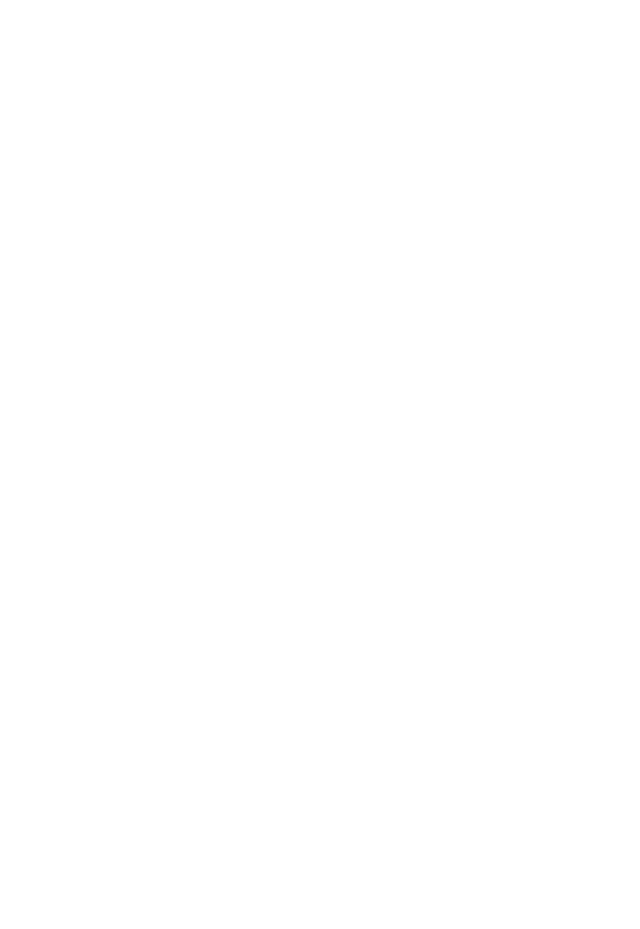
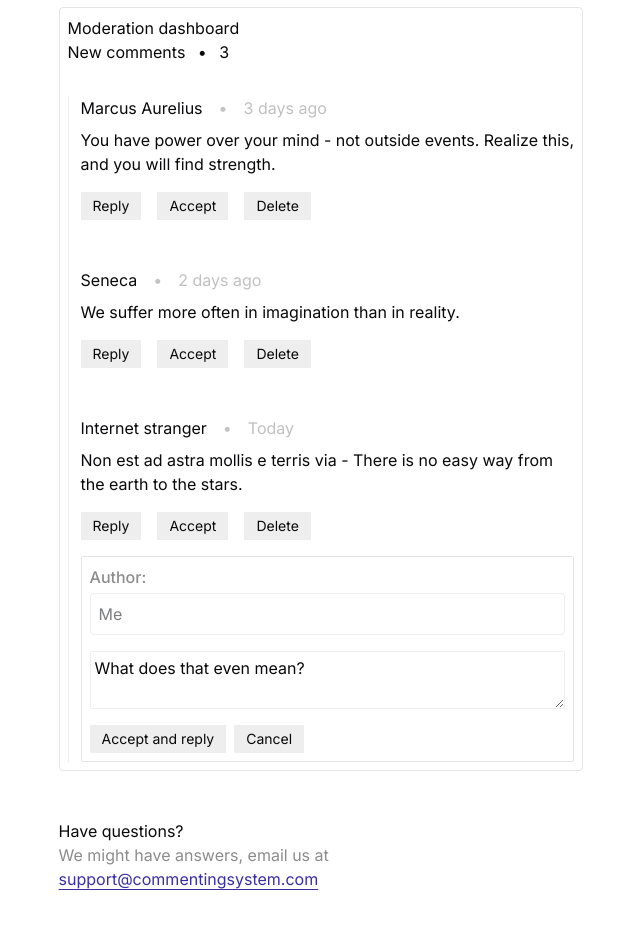
Before and after one commit to eduardo-uribe/commenting-system, a Next.js app: page / in a window 1280 px wide. Shown: the part 883-1812 px from the top of the page, without its empty margins (319-959 px from the left). Before the commit the page ends 978 px from the top, so only its background shows below. Built offline with nearby package versions, Linux system fonts and the light colour scheme.

Commit message:
Add moderation dashboard section to landing page.

```diff
--- /dev/null
+++ b/src/actions/edit-thread.ts
@@ -0,0 +1,17 @@
+'use server';
+
+export async function update() {
+  try {
+    console.log('update thread.');
+  } catch (error) {
+    console.log(error);
+  }
+}
+
+export async function delete_thread() {
+  try {
+    console.log('delete thread.');
+  } catch (error) {
+    console.log(error);
+  }
+}
--- a/src/app/components/dashboard/ThreadDashboard.tsx
+++ b/src/app/components/dashboard/ThreadDashboard.tsx
@@ -1,6 +1,7 @@
 'use client';
 
 import { createThread } from '@/actions/dashboard';
+import Link from 'next/link';
 
 export default function ThreadDashboard({
   threads,
@@ -32,10 +33,16 @@ export default function ThreadDashboard({
             return (
               <li
                 key={thread.thread_id}
-                className='border rounded py-1 px-2 mb-2'
+                className='border rounded py-1 px-2 mb-2 flex'
               >
                 <p className='mr-6'>Id: {thread.thread_id}</p>
                 <p className='mr-2'>Name: {thread.thread_name}</p>
+                <Link
+                  href={`/dashboard/thread/${thread.thread_id}`}
+                  className='underline underline-offset-2'
+                >
+                  Edit
+                </Link>
               </li>
             );
           })}
--- a/src/app/dashboard/page.tsx
+++ b/src/app/dashboard/page.tsx
@@ -126,6 +126,7 @@ export default async function Page({
 }: {
   searchParams?: { url?: string };
 }) {
+  // user id
   const { userId }: { userId: string | null } = auth();
   if (!userId) redirect('/sign-in');
 
--- /dev/null
+++ b/src/app/dashboard/thread/[id]/EditThreadForm.tsx
@@ -0,0 +1,58 @@
+'use client';
+
+import { update, delete_thread } from '@/actions/edit-thread';
+
+interface Thread {
+  thread_id: number;
+  thread_owner_id: number;
+  thread_date_created: Date;
+  thread_date_updatead: Date;
+  thread_name: string;
+}
+
+export default function EditThreadForm({ thread }: { thread: Thread }) {
+  return (
+    <form action={update} className='border rounded p-2'>
+      <h1 className='font-medium mb-1'>Edit this thread</h1>
+      <p className='mb-4 text-[#8C8C8D]'>
+        Update the thread name or delete the thread entirely.
+      </p>
+
+      <label htmlFor='thread_id' className='block text-sm font-medium mt-4'>
+        Identification number
+      </label>
+      <input
+        type='text'
+        name='thread_id'
+        id='thread_id'
+        className='block mt-1 border rounded p-2 w-full text-sm'
+        value={thread.thread_id}
+        readOnly
+      />
+
+      <label htmlFor='thread_name' className='block font-medium mt-4 text-sm'>
+        Name
+      </label>
+      <input
+        type='text'
+        name='thread_name'
+        id='thread_id'
+        className='block mt-1 border rounded p-2 w-full text-sm mb-8'
+        defaultValue={thread.thread_name}
+      />
+
+      <button className='border rounded py-1 px-4 mr-2 bg-[#eee]' type='submit'>
+        Save
+      </button>
+      <button
+        className='border rounded py-1 px-4 hover:bg-[#FCD4D5]'
+        onClick={async (event) => {
+          await delete_thread();
+        }}
+        type='button'
+      >
+        Delete
+      </button>
+    </form>
+  );
+}
--- /dev/null
+++ b/src/app/dashboard/thread/[id]/page.tsx
@@ -0,0 +1,44 @@
+import { neon } from '@neondatabase/serverless';
+import EditThreadForm from './EditThreadForm';
+
+interface Thread {
+  thread_id: number;
+  thread_owner_id: number;
+  thread_date_created: Date;
+  thread_date_updatead: Date;
+  thread_name: string;
+}
+
+export default async function Page({ params }: { params: { id: string } }) {
+  const thread_id = Number(params.id);
+
+  // read thread metadata
+  const thread = await read_thread(thread_id);
+
+  if (thread) {
+    return (
+      <main className='max-w-[52ch] m-auto pt-24'>
+        <h1 className='mb-4'>Commenting System</h1>
+        <EditThreadForm thread={thread as Thread} />
+      </main>
+    );
+  }
+}
+
+// read thread metadata
+async function read_thread(thread_id: number) {
+  try {
+    const sql = neon(process.env.DATABASE_URL!);
+
+    const result = await sql(
+      `SELECT * FROM thread WHERE thread.thread_id = $1`,
+      [thread_id]
+    );
+
+    const thread_metadata = result[0];
+
+    return thread_metadata;
+  } catch (error) {
+    console.log(error);
+  }
+}
--- a/src/app/page.tsx
+++ b/src/app/page.tsx
@@ -24,8 +24,156 @@ export default function Page() {
 
       <Thread />
 
-      {/* <h2 className='font-medium'>Bare and functional moderation dashboard</h2> */}
-      <h2 className=''>Have questions?</h2>
+      <h2 className='font-medium'>Bare and functional moderation dashboard</h2>
+      <p className='text-[#8C8C8D]'>
+        Accept, delete, and respond to comments from one place.
+      </p>
+      <section id='comment-system' className='mt-8 border rounded p-2'>
+        <h1>Moderation dashboard</h1>
+        <p>
+          New comments <span className='self-center mx-2'>&#8226;</span> 3
+        </p>
+        <ul className='list-none mt-8 p-0 border-l-[1px] border-[#eee]'>
+          <li className='pl-3 [&:not(:first-child)]:mt-12'>
+            <article className='comment'>
+              <div className='flex'>
+                <p className='mr-4'>Marcus Aurelius</p>
+                <span className='block self-center mr-4 text-[#c3c3c3]'>
+                  &#8226;
+                </span>
+                <time className='self-end text-[#c0c0c0]'>3 days ago</time>
+              </div>
+              <p className='mt-2 leading-6'>
+                You have power over your mind - not outside events. Realize
+                this, and you will find strength.
+              </p>
+              <button
+                className='border-none bg-[#eee] mt-4 mr-4 py-1 px-3 text-sm'
+                disabled
+              >
+                Reply
+              </button>
+              <button
+                className='border-none bg-[#eee] mt-4 mr-4 py-1 px-3 text-sm'
+                disabled
+              >
+                Accept
+              </button>
+              <button
+                className='border-none bg-[#eee] mt-4 py-1 px-3 text-sm'
+                disabled
+              >
+                Delete
+              </button>
+            </article>
+          </li>
+          <li className='pl-3 [&:not(:first-child)]:mt-12'>
+            <article className='comment'>
+              <div className='flex'>
+                <p className='mr-4'>Seneca</p>
+                <span className='block self-center mr-4 text-[#c3c3c3]'>
+                  &#8226;
+                </span>
+                <time className='self-end text-[#c0c0c0]'>2 days ago</time>
+              </div>
+              <p className='mt-2 leading-6'>
+                We suffer more often in imagination than in reality.
+              </p>
+              <button
+                className='border-none bg-[#eee] mt-4 mr-4 py-1 px-3 text-sm'
+                disabled
+              >
+                Reply
+              </button>
+              <button
+                className='border-none bg-[#eee] mt-4 mr-4 py-1 px-3 text-sm'
+                disabled
+              >
+                Accept
+              </button>
+              <button
+                className='border-none bg-[#eee] mt-4 py-1 px-3 text-sm'
+                disabled
+              >
+                Delete
+              </button>
+            </article>
+          </li>
+          <li className='pl-3 [&:not(:first-child)]:mt-12'>
+            <article className='comment'>
+              <div className='flex'>
+                <p className='mr-4'>Internet stranger</p>
+                <span className='block self-center mr-4 text-[#c3c3c3]'>
+                  &#8226;
+                </span>
+                <time className='self-end text-[#c0c0c0]'>Today</time>
+              </div>
+              <p className='mt-2 leading-6'>
+                Non est ad astra mollis e terris via - There is no easy way from
+                the earth to the stars.
+              </p>
+              <button
+                className='border-none bg-[#eee] mt-4 mr-4 py-1 px-3 text-sm'
+                disabled
+              >
+                Reply
+              </button>
+              <button
+                className='border-none bg-[#eee] mt-4 mr-4 py-1 px-3 text-sm'
+                disabled
+              >
+                Accept
+              </button>
+              <button
+                className='border-none bg-[#eee] mt-4 py-1 px-3 text-sm'
+                disabled
+              >
+                Delete
+              </button>
+            </article>
+            <form className='border rounded-[0.1rem] p-[0.5rem] mt-4'>
+              <label
+                htmlFor='author'
+                className='block font-medium text-[#8C8C8D] mb-1'
+              >
+                Author:
+              </label>
+              <input
+                type='text'
+                name='author'
+                id='author'
+                defaultValue='Me'
+                readOnly
+                className='block border border-[#eee] rounded w-full p-2 mb-4 text-[#7D7E80]'
+              />
+              <textarea
+                name='comment'
+                id='comment'
+                className='border border-[#eee] rounded-[0.1rem] block p-[0.25rem] w-full'
+                required
+                // placeholder='Any thoughts or comments, share them here?'
+                defaultValue={'What does that even mean?'}
+                readOnly
+              ></textarea>
+              <button
+                type='submit'
+                className='border-none bg-[#eee] mt-4 py-1 px-3 mr-2 text-sm'
+                disabled
+              >
+                Accept and reply
+              </button>
+              <button
+                className='border-none bg-[#eee] mt-4 py-1 px-3 text-sm'
+                disabled
+              >
+                Cancel
+              </button>
+            </form>
+          </li>
+        </ul>
+      </section>
+
+      <h2 className='mt-12'>Have questions?</h2>
       <p className='text-[#8C8C8D] inline-block'>
         We might have answers, email us at {''}
         <a
--- a/src/app/sign-up/[[...sign-up]]/SignUpForm.tsx
+++ b/src/app/sign-up/[[...sign-up]]/SignUpForm.tsx
@@ -1,9 +1,10 @@
 'use client';
 
+import { useState } from 'react';
 import Link from 'next/link';
+
 import { CardElement, useElements, useStripe } from '@stripe/react-stripe-js';
 import { useSignUp } from '@clerk/nextjs';
-import { useState } from 'react';
 
 type Props = {
   setVerifying: (val: boolean) => void;
--- a/src/app/sign-up/[[...sign-up]]/page.tsx
+++ b/src/app/sign-up/[[...sign-up]]/page.tsx
@@ -2,10 +2,12 @@
 
 import * as React from 'react';
 import { useState } from 'react';
+
 import SignUpForm from './SignUpForm';
+import VerificationForm from './VerificationForm';
+
 import { loadStripe } from '@stripe/stripe-js';
 import { Elements } from '@stripe/react-stripe-js';
-import VerificationForm from './VerificationForm';
 
 export default function Page() {
   const [verifying, setVerifying] = useState(false);
```
